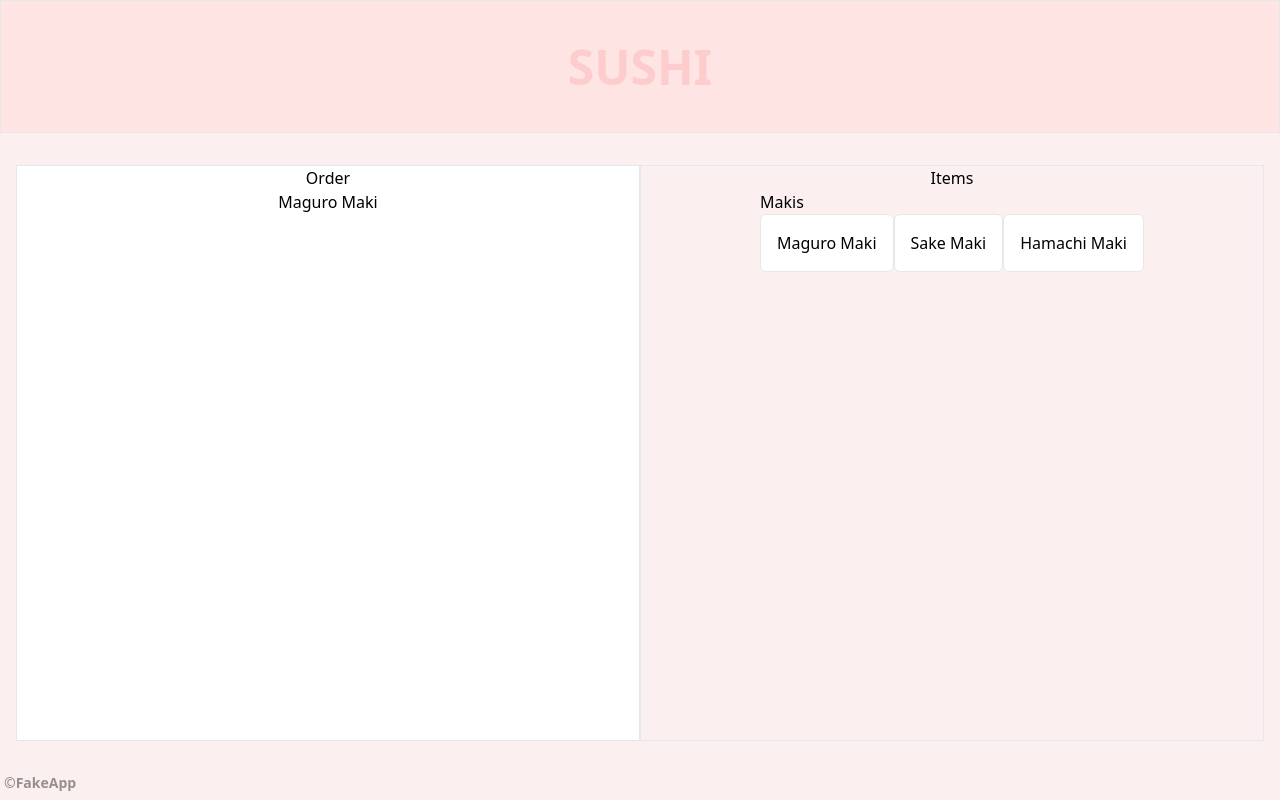
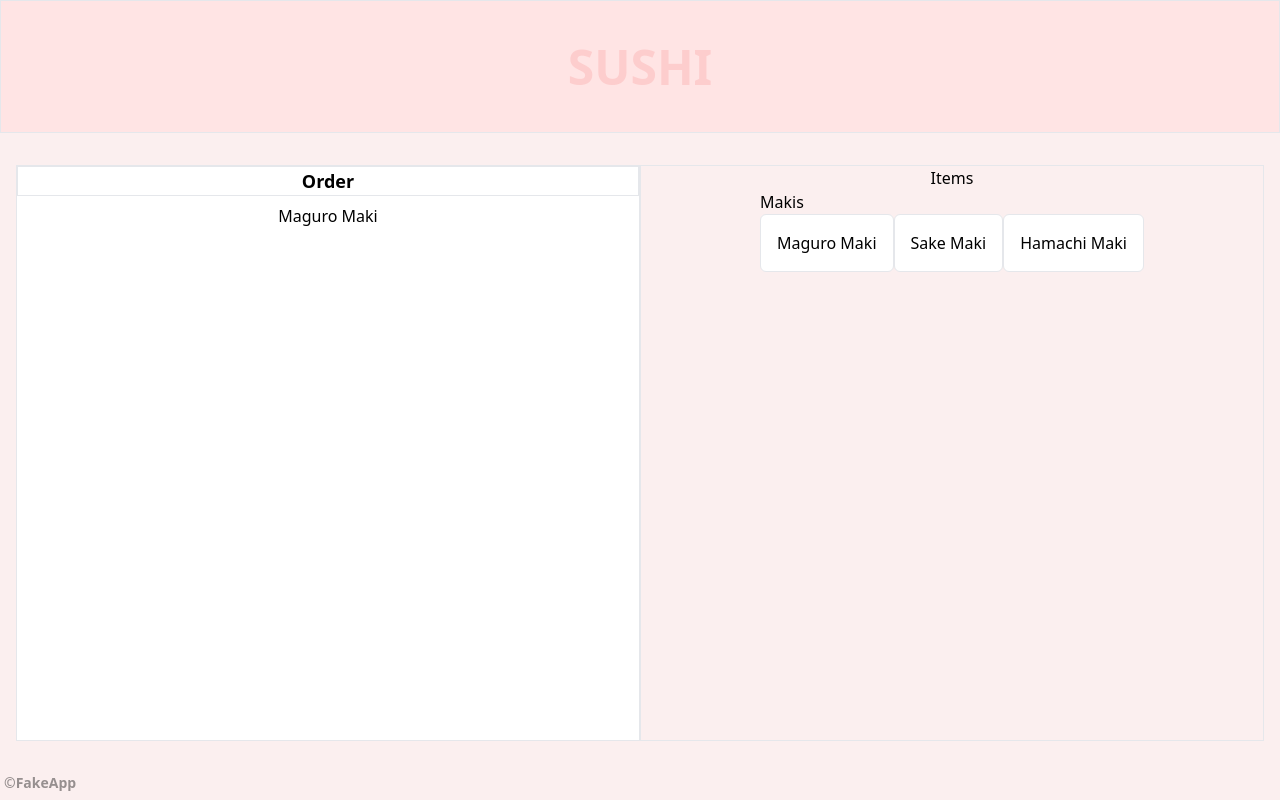
Before and after one commit to Saradawson/sushi-pos, a Next.js app: page /order in a window 1280 px wide. Both pictures are taken after a click on the button "Maguro Maki". Built offline with nearby package versions, Linux system fonts and the light colour scheme.

Commit message:
rerouting to order page after logging in

```diff
--- a/src/components/login/loginForm.tsx
+++ b/src/app/login/loginForm.tsx
@@ -1,15 +1,24 @@
 "use client"
 import BtnContainer from "./btnContainer";
 import LoginInput from "./loginInput";
-import React, { useState } from "react";
+import React, { useState, useEffect } from "react";
+import { useRouter } from "next/navigation";
 
 export default function LoginForm() {
     const [code, setCode] = useState('');
+    const router = useRouter();
+    const [isMounted, setIsMounted] = useState(false);
 
-    const handlesubmit = (event: React.FormEvent) => {
+    useEffect(() => {
+        console.log('component mounted')
+        setIsMounted(true);
+    }, []);
+
+    const handlesubmit = async (event: React.FormEvent) => {
         event.preventDefault();
+        console.log("Form submitted with code:", code); // Log the code before routing
         window.alert(`${code} logged in!`);
-        setCode('');
+        router.push('/order')
     }
 
     const handleInputChange = (value: string) => {
@@ -20,6 +29,10 @@ export default function LoginForm() {
         }
     }
 
+    if (!isMounted) {
+        return null;
+    }
+
     return(
         <form onSubmit={handlesubmit} className="flex flex-col items-center h-full">
             <LoginInput code={code} value={code} onChange={handleInputChange}/>
--- a/src/app/login/page.tsx
+++ b/src/app/login/page.tsx
@@ -1,4 +1,4 @@
-import LoginForm from "@/components/login/loginForm";
+import LoginForm from "./loginForm";
 
 export default function LoginPage() {
     return (
--- a/src/app/order/page.tsx
+++ b/src/app/order/page.tsx
@@ -18,12 +18,12 @@ const Order: React.FC<OrderProps> = () => {
 
     return(
         <div className='w-full h-full flex px-4'>
-            <div className="w-1/2 flex flex-col items-center bg-white border">
-                <h2>Order</h2>
+            <div className="w-1/2 max-h-full flex flex-col items-center gap-2 bg-white border">
+                <h2 className="w-full text-center border text-lg font-semibold">Order</h2>
                 <div>
                     {order.map((item, key) => {
                         return(
-                            <h3 key={key}>{item}</h3>
+                            <h3 className="w-full" key={key}>{item}</h3>
                         );
                     })}
                 </div>
--- a/src/app/page.tsx
+++ b/src/app/page.tsx
@@ -1,4 +1,4 @@
-import LoginForm from "@/components/login/loginForm";
+import LoginForm from "@/app/login/loginForm";
 
 export default function Home() {
   return (
```
Also changed, not shown: src/app/login/btnContainer.tsx (renamed from src/components/login/btnContainer.tsx), src/app/login/loginInput.tsx (renamed from src/components/login/loginInput.tsx).
